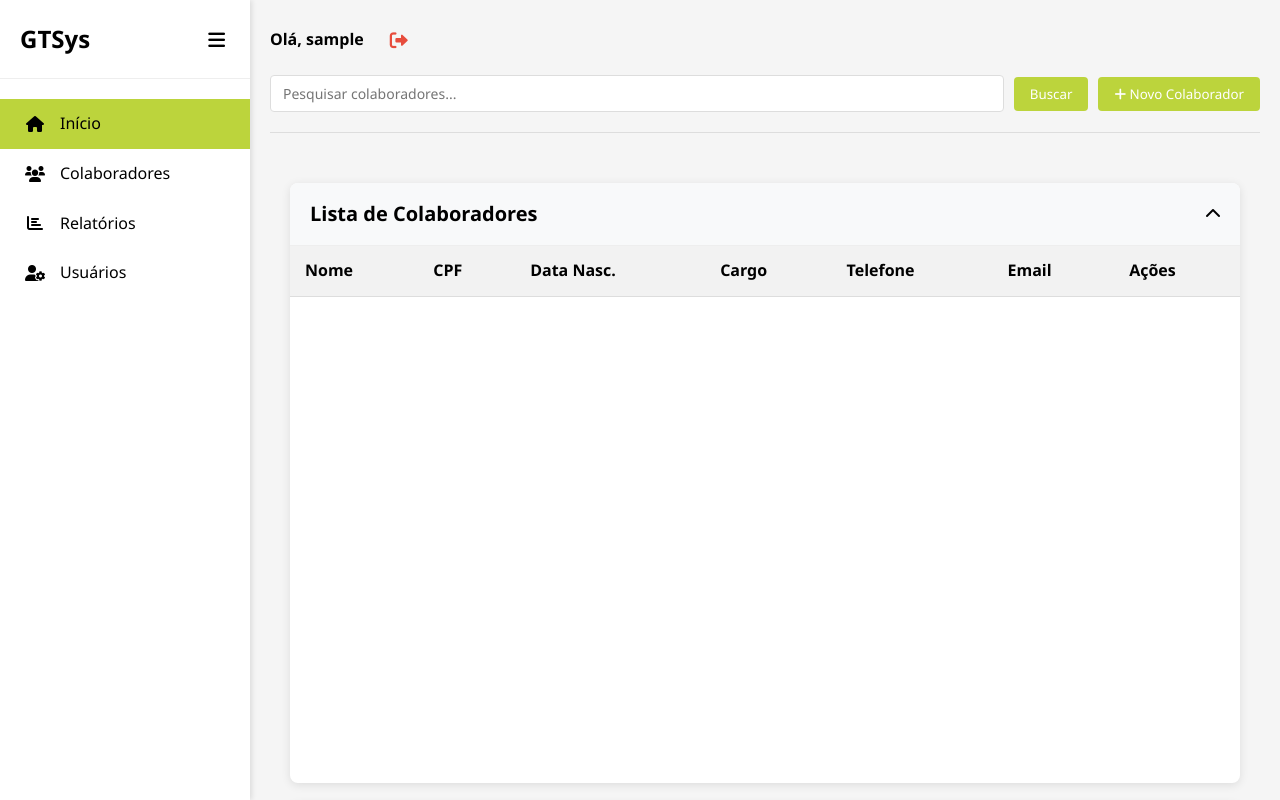
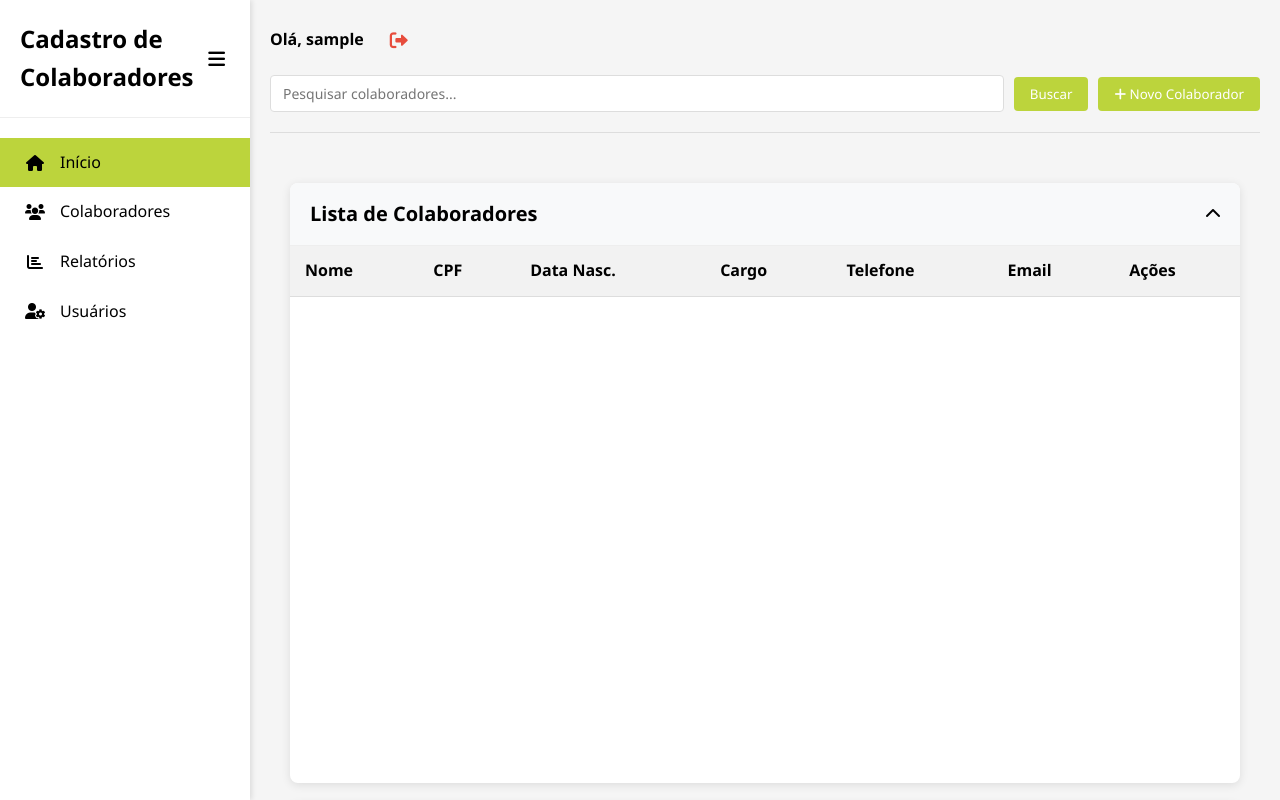
Before and after one commit to leandromrss/Sistema-de-Cadastro-de-Colaboradores, a website: page public/index.html in a window 1280 px wide. Shown: the top 800 px of the page. Drawn offline with Linux system fonts and the light colour scheme; no server answers; sample sign-in values are in the browser's storage.

Commit message:
Update index.html
troca do nome do sistema

```diff
--- a/public/index.html
+++ b/public/index.html
@@ -3,7 +3,7 @@
 <head>
   <meta charset="UTF-8">
   <meta name="viewport" content="width=device-width, initial-scale=1.0">
-  <title>GTSys</title>
+  <title>Cadastro de Colaboradores</title>
   <link rel="stylesheet" href="css/style.css">
   <link rel="stylesheet" href="https://cdnjs.cloudflare.com/ajax/libs/font-awesome/6.0.0-beta3/css/all.min.css">
 </head>
@@ -11,7 +11,7 @@
   <!-- Barra Lateral -->
   <div class="sidebar">
     <div class="sidebar-header">
-      <h2>GTSys</h2>
+      <h2>Cadastro de Colaboradores</h2>
       <button class="toggle-sidebar" title="Alternar menu">
         <i class="fas fa-bars"></i>
       </button>
```
